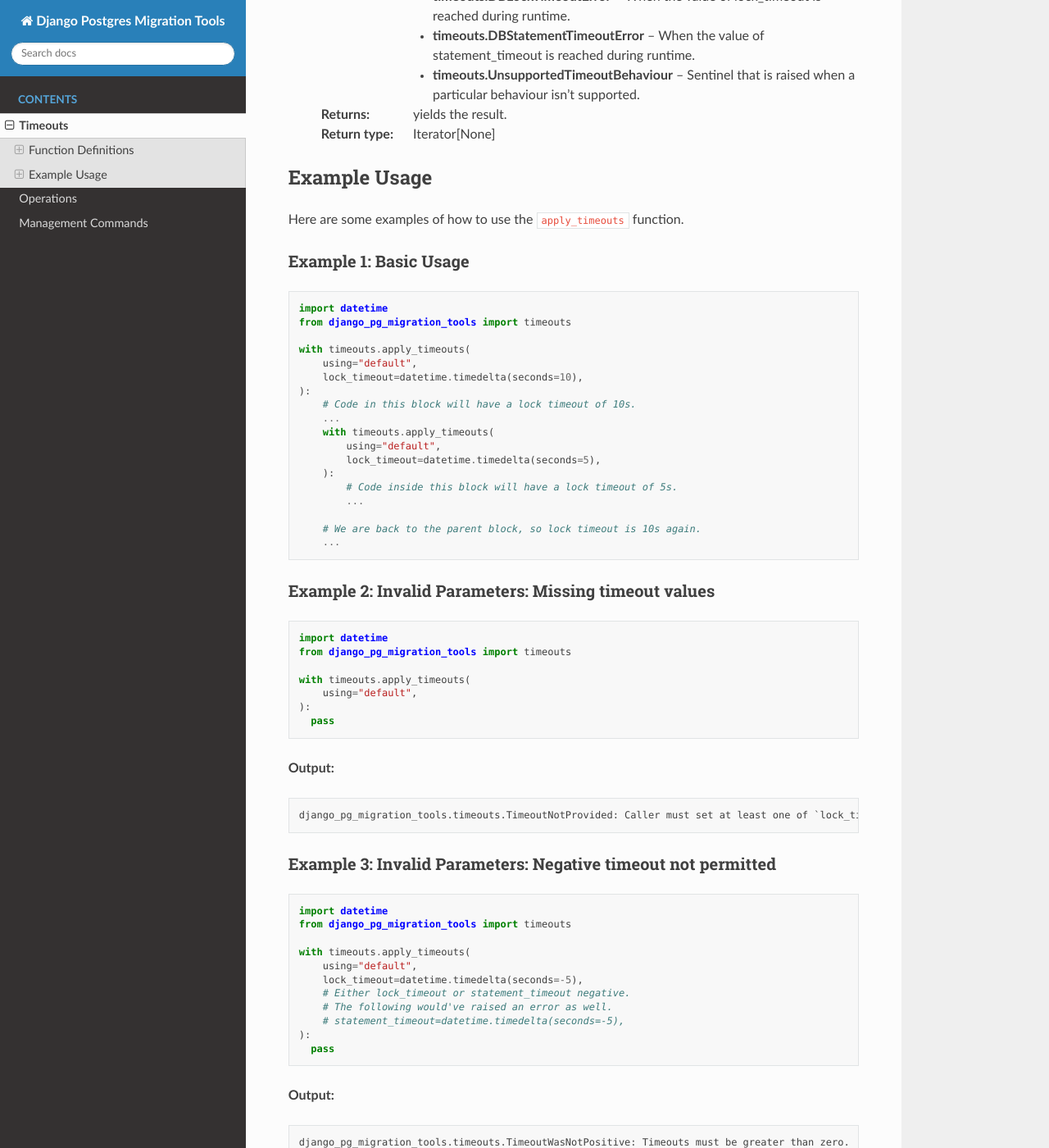
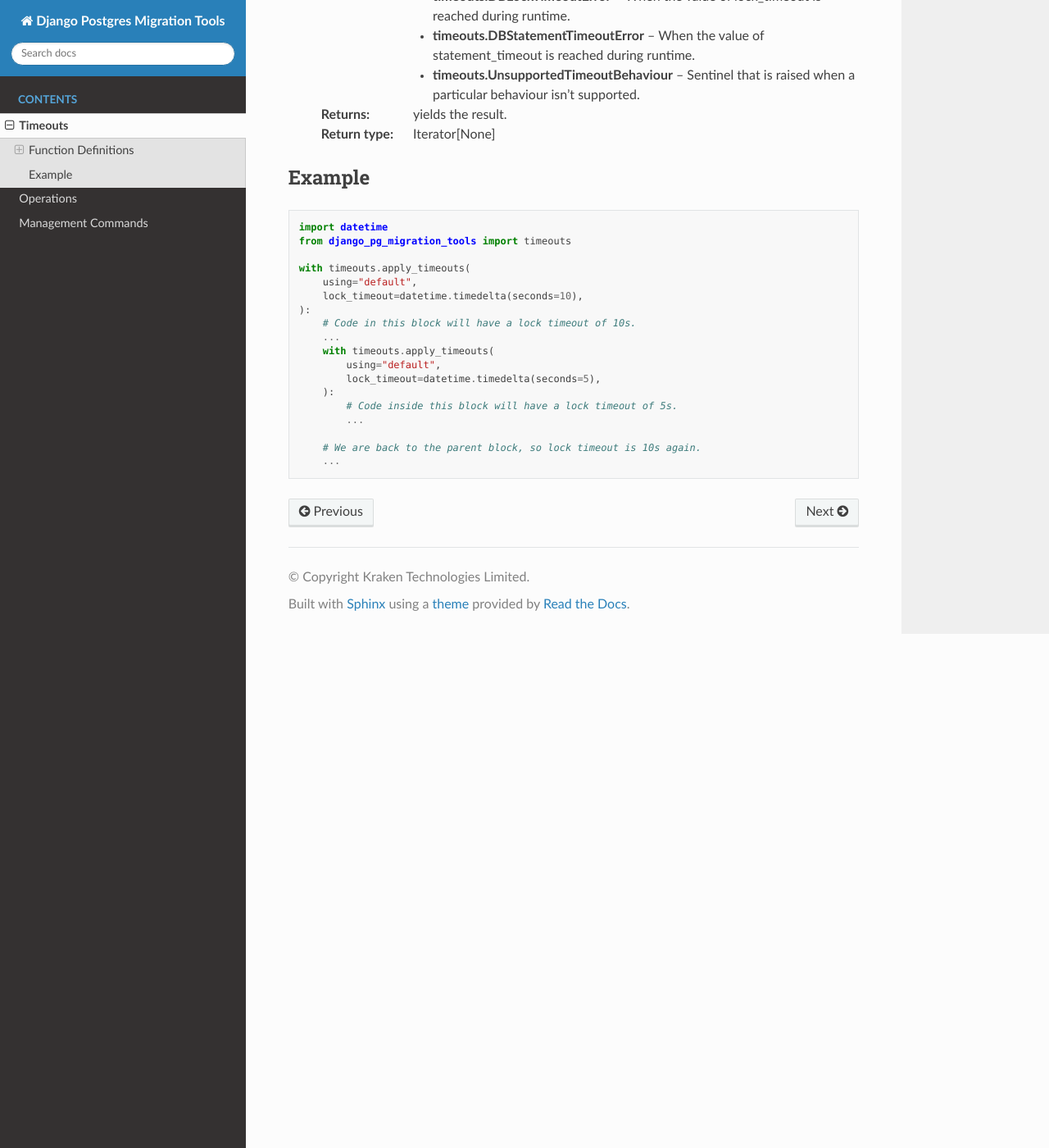
Before and after one commit to kraken-tech/django-pg-migration-tools, a Sphinx documentation site: the page built from docs/usage/timeouts.rst, in a window 1280 px wide and 1400 px high, scrolled down 1246 px. Shown: the whole window at 82% size. Built offline with Sphinx 7.4.7 and the Read the Docs theme 2.0.0, drawn with Linux system fonts in a browser that asks for light colours.

Commit message:
Remove redundant examples
These examples show how not to use it. If someone does this, they'll get
helpful error messages anyway, so they are of limited benefit as
examples.

```diff
--- a/docs/usage/timeouts.rst
+++ b/docs/usage/timeouts.rst
@@ -55,14 +55,8 @@
    :return: yields the result.
    :rtype: Iterator[None]
 
-Example Usage
--------------
-
-Here are some examples of how to use the ``apply_timeouts`` function.
-
-======================
-Example 1: Basic Usage
-======================
+Example
+-------
 
 .. code-block:: python
 
@@ -84,48 +78,3 @@
 
        # We are back to the parent block, so lock timeout is 10s again.
        ...
-
-=====================================================
-Example 2: Invalid Parameters: Missing timeout values
-=====================================================
-
-.. code-block:: python
-
-   import datetime
-   from django_pg_migration_tools import timeouts
-
-   with timeouts.apply_timeouts(
-       using="default",
-   ):
-     pass
-
-**Output:**
-
-.. code-block:: text
-
-   django_pg_migration_tools.timeouts.TimeoutNotProvided: Caller must set at least one of `lock_timeout` or `statement_timeout`.
-
-
-=============================================================
-Example 3: Invalid Parameters: Negative timeout not permitted
-=============================================================
-
-.. code-block:: python
-
-   import datetime
-   from django_pg_migration_tools import timeouts
-
-   with timeouts.apply_timeouts(
-       using="default",
-       lock_timeout=datetime.timedelta(seconds=-5),
-       # Either lock_timeout or statement_timeout negative.
-       # The following would've raised an error as well.
-       # statement_timeout=datetime.timedelta(seconds=-5),
-   ):
-     pass
-
-**Output:**
-
-.. code-block:: text
-
-   django_pg_migration_tools.timeouts.TimeoutWasNotPositive: Timeouts must be greater than zero.
```
